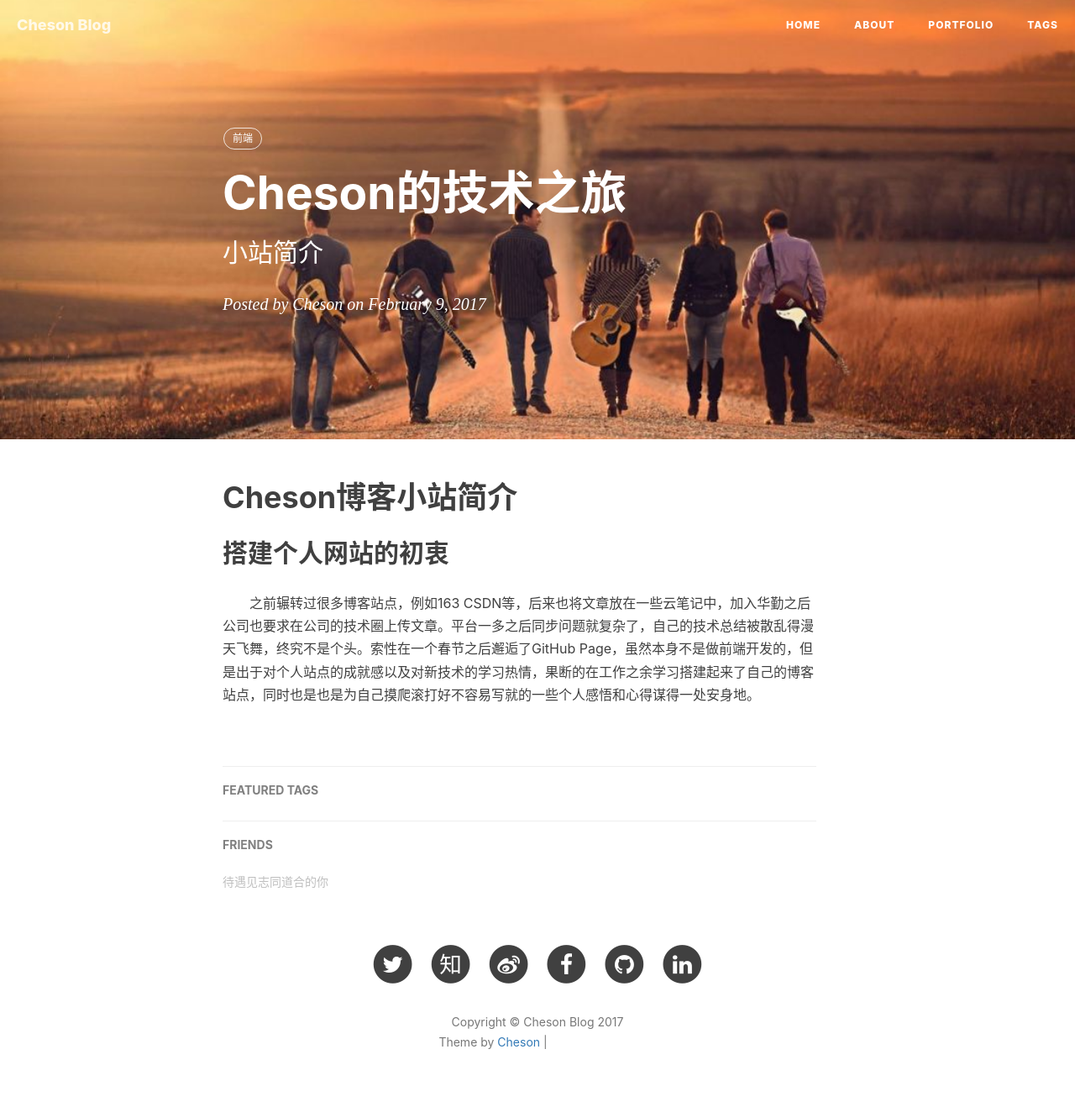
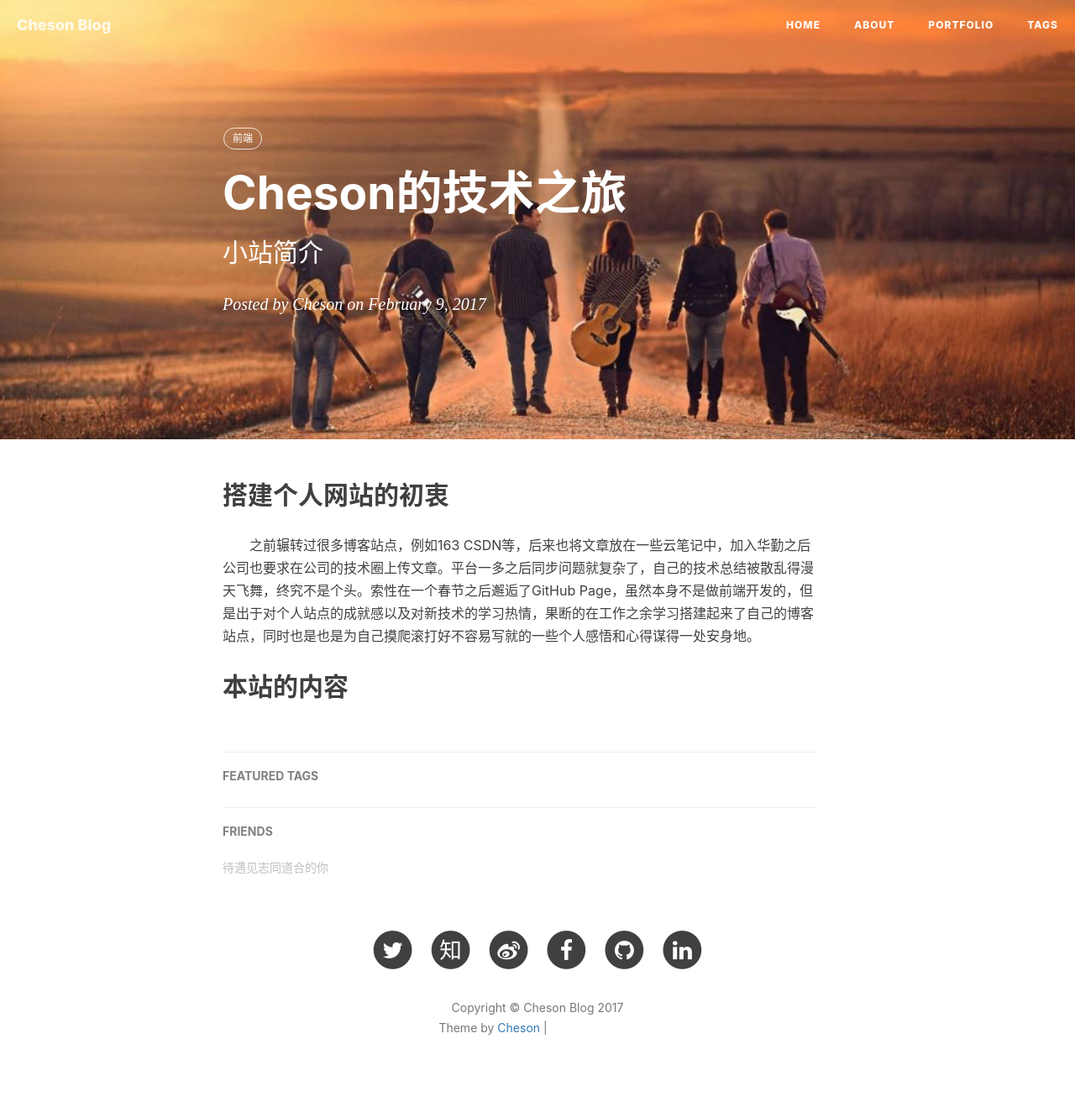
Before and after one commit to chendongqi/blog, a Jekyll site: the page built from _posts/2017-02-09-other-welcome.md, in a window 1280 px wide. Shown: the whole page at 84% size. Built offline with Jekyll 4.4.1, drawn with Linux system fonts in a browser that asks for light colours; nearby versions of some CDN libraries; comment, search, counter and statistics services are not loaded; grey boxes are pictures that could not be loaded.

Commit message:
update welcom

```diff
--- a/_posts/2017-02-09-other-welcome.md
+++ b/_posts/2017-02-09-other-welcome.md
@@ -9,6 +9,7 @@ tags:
     - 前端
 ---
 
-# Cheson博客小站简介 #
-## 搭建个人网站的初衷 ##
+## 搭建个人网站的初衷
 &emsp;&emsp;之前辗转过很多博客站点，例如163 CSDN等，后来也将文章放在一些云笔记中，加入华勤之后公司也要求在公司的技术圈上传文章。平台一多之后同步问题就复杂了，自己的技术总结被散乱得漫天飞舞，终究不是个头。索性在一个春节之后邂逅了GitHub Page，虽然本身不是做前端开发的，但是出于对个人站点的成就感以及对新技术的学习热情，果断的在工作之余学习搭建起来了自己的博客站点，同时也是也是为自己摸爬滚打好不容易写就的一些个人感悟和心得谋得一处安身地。
+
+## 本站的内容
```
